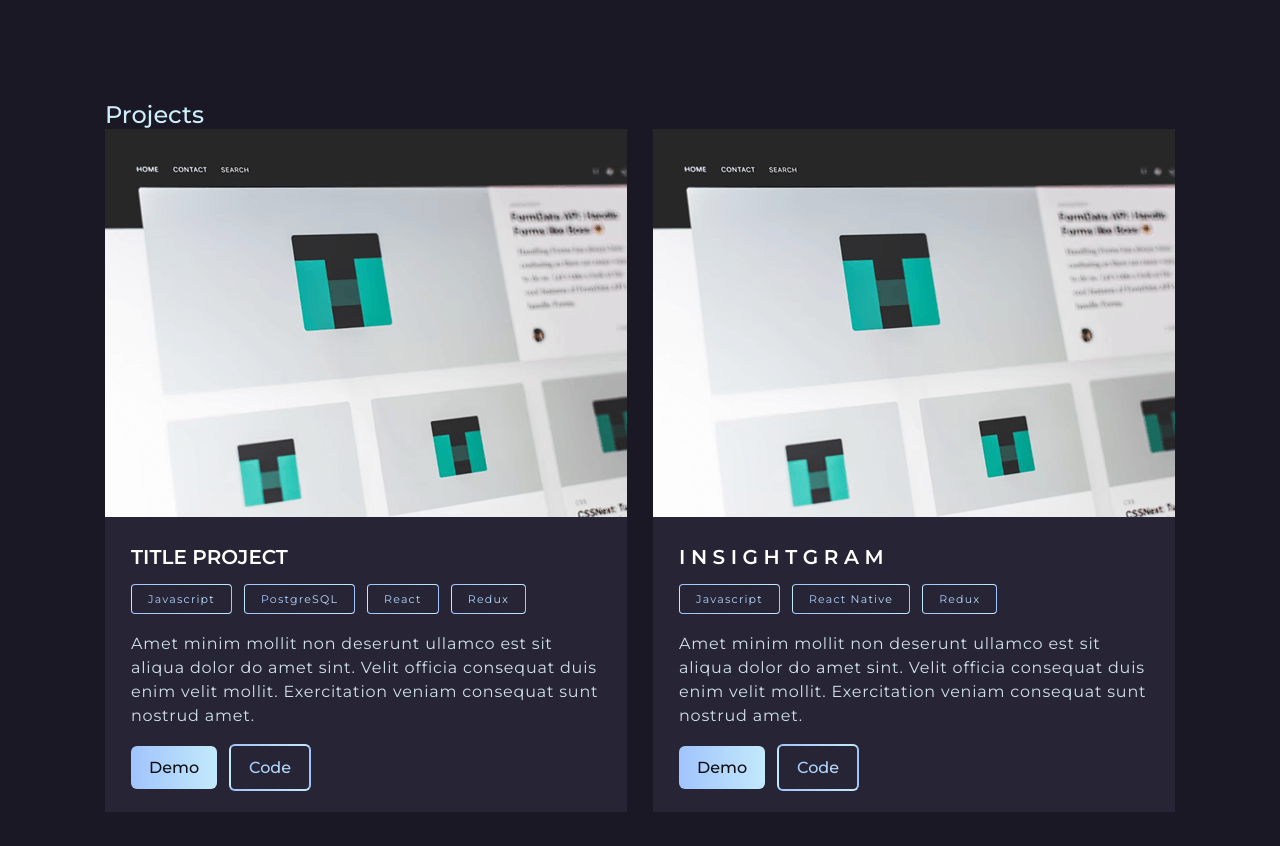
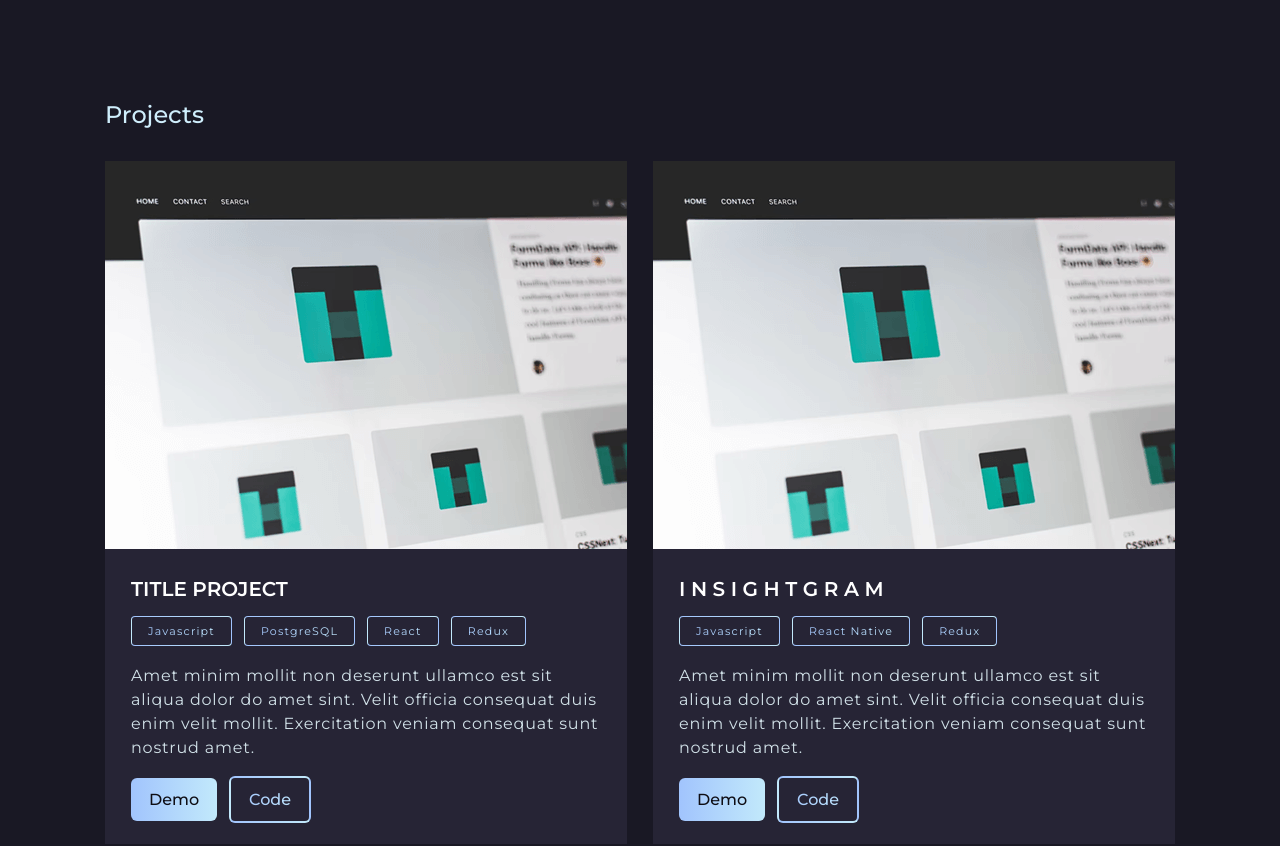
Before and after one commit to hoakiin/portfolio, a React (Vite) app: page / in a window 1280 px wide. Shown: the part 1240-2086 px from the top of the page. Built offline with nearby package versions, Linux system fonts and the light colour scheme.

Commit message:
feat: add Image overlay

```diff
--- a/src/layout/sections/works/Projects.tsx
+++ b/src/layout/sections/works/Projects.tsx
@@ -13,7 +13,7 @@ export const Projects = () => {
     <StyledWorks>
       <Container>
         <SectionTitle>Projects</SectionTitle>
-        <FlexWrapper justify="space-between">
+        <FlexWrapper justify="space-between" align="flex-start">
           <Project
             title="TITLE PROJECT"
             src={projectImg}
@@ -34,4 +34,8 @@ export const Projects = () => {
 
 const StyledWorks = styled.section`
   margin: 0 0 140px 0;
+
+  h2 {
+    margin-bottom: 32px;
+  }
 `;
--- a/src/layout/sections/works/project/Project.tsx
+++ b/src/layout/sections/works/project/Project.tsx
@@ -13,14 +13,23 @@ type ProjectPropsType = {
 export const Project = (props: ProjectPropsType) => {
   return (
     <StyledProject>
-      <Image src={props.src} alt="" />
+      <ImageWrapper>
+        <Image src={props.src} alt="" />
+        <Button as="a" href="#">
+          View Project
+        </Button>
+      </ImageWrapper>
 
       <Description>
         <Title>{props.title}</Title>
         <Tags tagsItems={props.tags} />
         <Text>{props.text}</Text>
-        <Button as="a" href="#">Demo</Button>
-        <Button as="a" href="#" outlined>Code</Button>
+        <Button as="a" href="#">
+          Demo
+        </Button>
+        <Button as="a" href="#" outlined>
+          Code
+        </Button>
       </Description>
     </StyledProject>
   );
@@ -33,12 +42,40 @@ const StyledProject = styled.div`
 `;
 
 const Description = styled.div`
-    padding: 24px 26px 35px 26px;
+  padding: 24px 26px 35px 26px;
 
-    a ~ a {
-        margin-left: 12px;
+  a ~ a {
+    margin-left: 12px;
+  }
+`;
+
+const ImageWrapper = styled.div`
+  position: relative;
+
+  &:hover {
+    &::before {
+      content: "";
+      position: absolute;
+      left: 0;
+      right: 0;
+      top: 0;
+      bottom: 0;
+      background: rgba(0, 0, 0, 0.3);
+      backdrop-filter: blur(4px);
     }
-`
+    ${Button} {
+        opacity: 1;
+    }
+  }
+
+  ${Button} {
+    opacity: 0;
+    position: absolute;
+    left: 50%;
+    top: 50%;
+    transform: translate(-50%, -50%);
+  }
+`;
 
 const Image = styled.img`
   width: 100%;
@@ -53,6 +90,6 @@ const Title = styled.h3`
 
 const Text = styled.p`
   line-height: 24px;
-  letter-spacing: .8px;
+  letter-spacing: 0.8px;
   margin-bottom: 30px;
 `;
```
